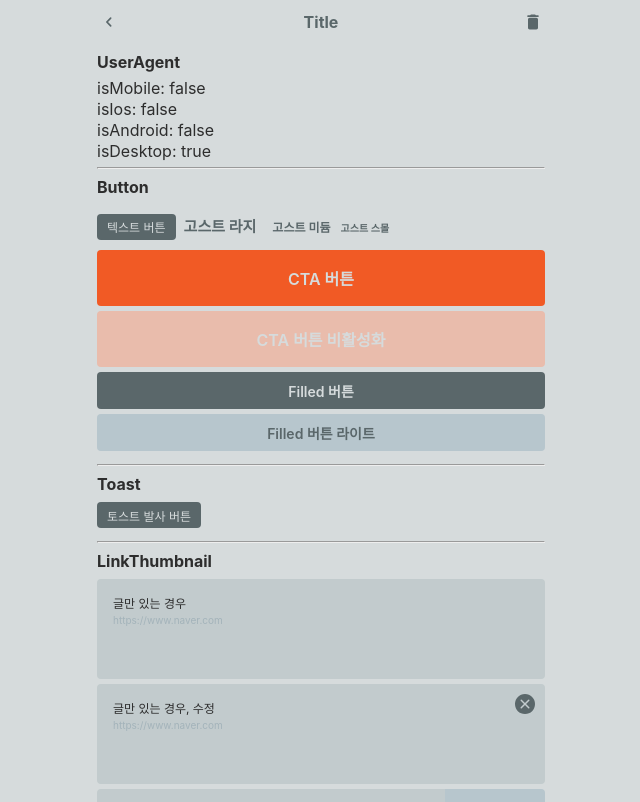
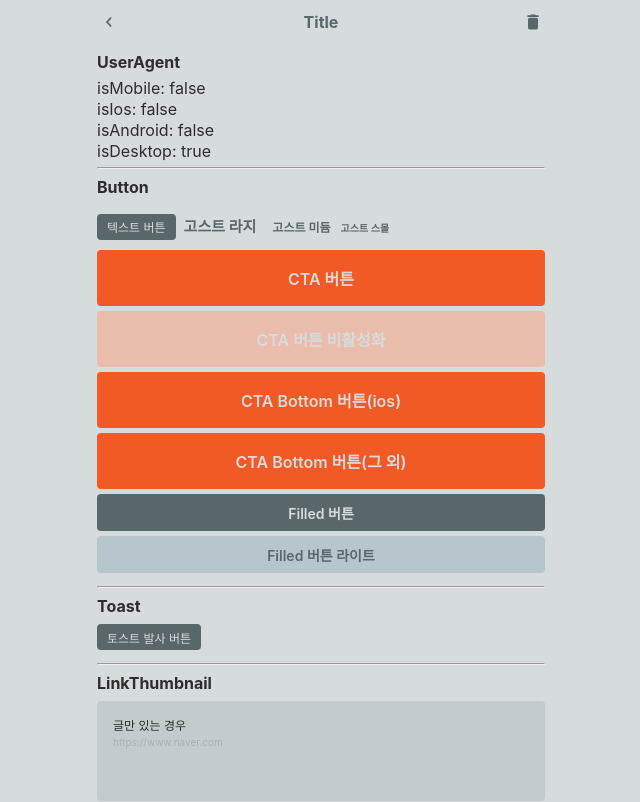
Before and after one commit to depromeet/ygtang-client, a Next.js app: page /test in a window 1280 px wide. Shown: the top 802 px of the page, without its empty margins (319-959 px from the left). Built offline with nearby package versions, Linux system fonts and the light colour scheme; grey boxes are pictures that could not be loaded; a web font is replaced by a local one.

Commit message:
chore: test page ctaBottomBtn 추가

```diff
--- /dev/null
+++ b/src/components/common/Button/CTABottomButton.tsx
@@ -0,0 +1,29 @@
+import { ComponentProps } from 'react';
+import { css, Theme } from '@emotion/react';
+
+import { CTAButton } from './CTAButton';
+
+interface CTABottomButtonProps extends ComponentProps<typeof CTAButton> {}
+
+export function CTABottomButton(props: CTABottomButtonProps) {
+  const { children, ...rest } = props;
+
+  return (
+    <CTAButton css={ctaButtonCss} {...rest}>
+      {children}
+    </CTAButton>
+  );
+}
+
+const ctaButtonCss = (theme: Theme) => css`
+  width: 100%;
+  height: 56px;
+  font-size: 16px;
+  font-weight: ${theme.font.weight.semiBold};
+  color: ${theme.color.background};
+  background-color: ${theme.color.primary};
+
+  &:disabled {
+    background-color: ${theme.color.primary_disabled};
+  }
+`;
--- a/src/hooks/common/useUserAgent.ts
+++ b/src/hooks/common/useUserAgent.ts
@@ -12,6 +12,7 @@ const getMobileDetect = (userAgent: string): IUseUserAgent => {
   const isMobile = (): boolean => Boolean(isAndroid() || isIos());
   const isSSR = (): boolean => Boolean(userAgent.match(/SSR/i));
   const isDesktop = (): boolean => Boolean(!isMobile() && !isSSR());
+
   return {
     isAndroid,
     isIos,
--- a/src/pages/test/index.tsx
+++ b/src/pages/test/index.tsx
@@ -1,4 +1,4 @@
-import { PropsWithChildren } from 'react';
+import { PropsWithChildren, useEffect, useState } from 'react';
 import { css } from '@emotion/react';
 
 import Button, {
@@ -7,6 +7,7 @@ import Button, {
   GhostButton,
   IconButton,
 } from '~/components/common/Button';
+import { CTABottomButton } from '~/components/common/Button/CTABottomButton';
 import CheckList from '~/components/common/CheckList';
 import { SearchIcon } from '~/components/common/icons';
 import NavigationBar from '~/components/common/NavigationBar';
@@ -20,6 +21,13 @@ import theme from '~/styles/Theme';
 export default function Test() {
   const { fireToast } = useToast();
   const { isMobile, isIos, isAndroid, isDesktop } = useUserAgent();
+  const [isSSR, setIsSSR] = useState(true);
+
+  useEffect(() => {
+    setIsSSR(false);
+  }, []);
+
+  if (isSSR) return null;
 
   return (
     <div>
@@ -39,6 +47,9 @@ export default function Test() {
 
         <CTAButton>CTA 버튼</CTAButton>
         <CTAButton disabled>CTA 버튼 비활성화</CTAButton>
+
+        <CTABottomButton>CTA Bottom 버튼(ios)</CTABottomButton>
+        <CTABottomButton>CTA Bottom 버튼(그 외)</CTABottomButton>
 
         <FilledButton>Filled 버튼</FilledButton>
         <FilledButton colorType="light">Filled 버튼 라이트</FilledButton>
@@ -96,9 +107,10 @@ export default function Test() {
       <Button onClick={() => fireToast({ content: '토스트 메세지' })}>토스트 발사 버튼</Button>
 
       <hr />
-      <TextField label={'라벨라벨'} placeholder={'플레이스 홀더'} />
+      <TextField readOnly label={'라벨라벨'} placeholder={'플레이스 홀더'} />
       <br />
       <TextField
+        readOnly
         label={'라벨라벨'}
         placeholder={'플레이스 홀더'}
         value={'성공한 상태의 input'}
@@ -107,6 +119,7 @@ export default function Test() {
       />
       <br />
       <TextField
+        readOnly
         label={'라벨벨'}
         placeholder={'검색'}
         feedback={'검색을 만들 땐 이렇게 사용하겠죠?'}
@@ -123,9 +136,16 @@ export default function Test() {
         isSuccess
       />
       <br />
-      <TextField as={'textarea'} rows={10} label={'라벨라벨'} placeholder={'플레이스 홀더'} />
+      <TextField
+        readOnly
+        as={'textarea'}
+        rows={10}
+        label={'라벨라벨'}
+        placeholder={'플레이스 홀더'}
+      />
       <br />
       <TextField
+        readOnly
         as={'textarea'}
         rows={10}
         label={'라벨라벨'}
@@ -150,7 +170,7 @@ export default function Test() {
       >
         체크 리스트
       </CheckList>
-      <SearchBar value={'asdasdasd'} />
+      <SearchBar readOnly value={'asdasdasd'} />
       <MemoText editable wordLimit={150} />
     </div>
   );
```
